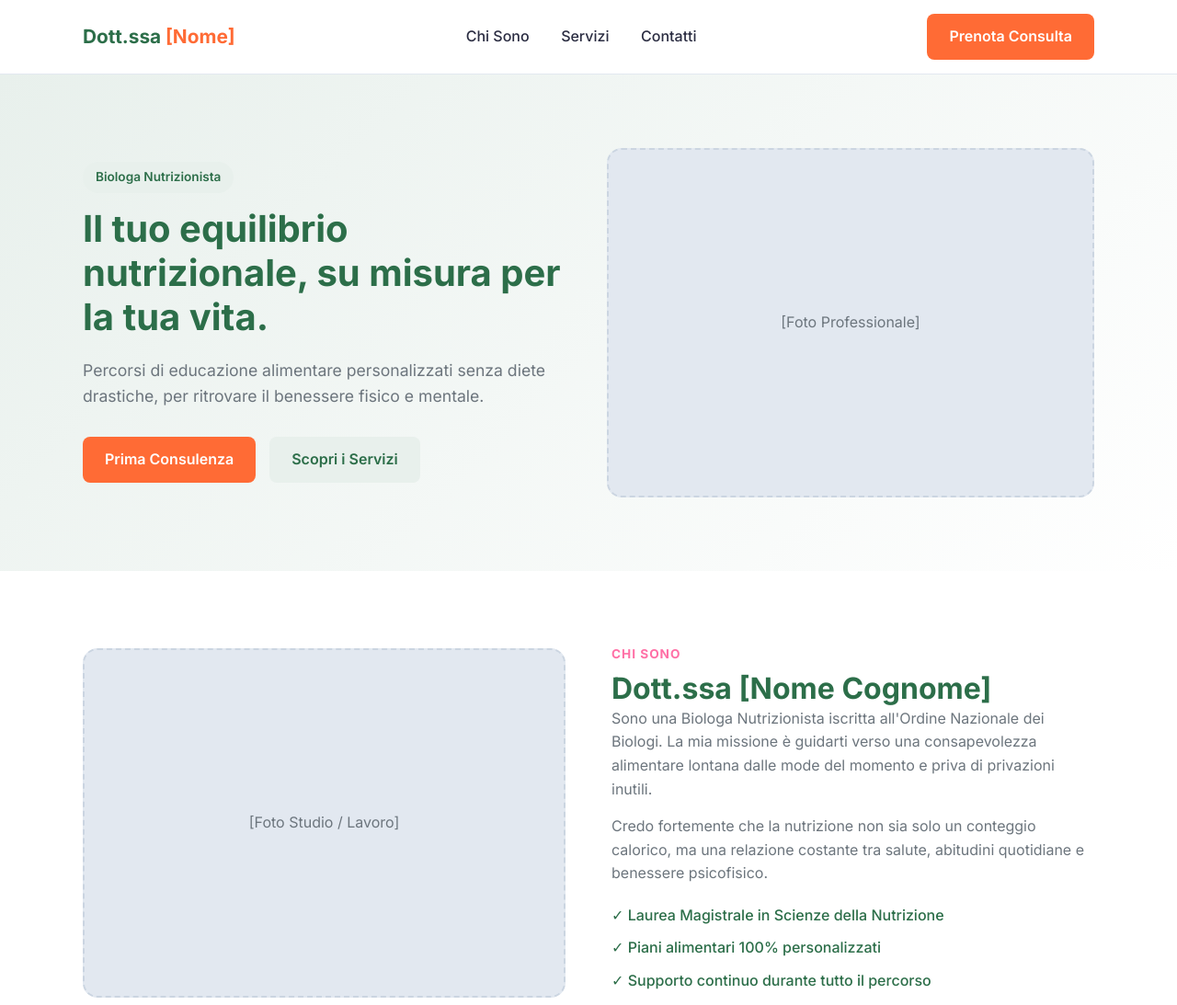
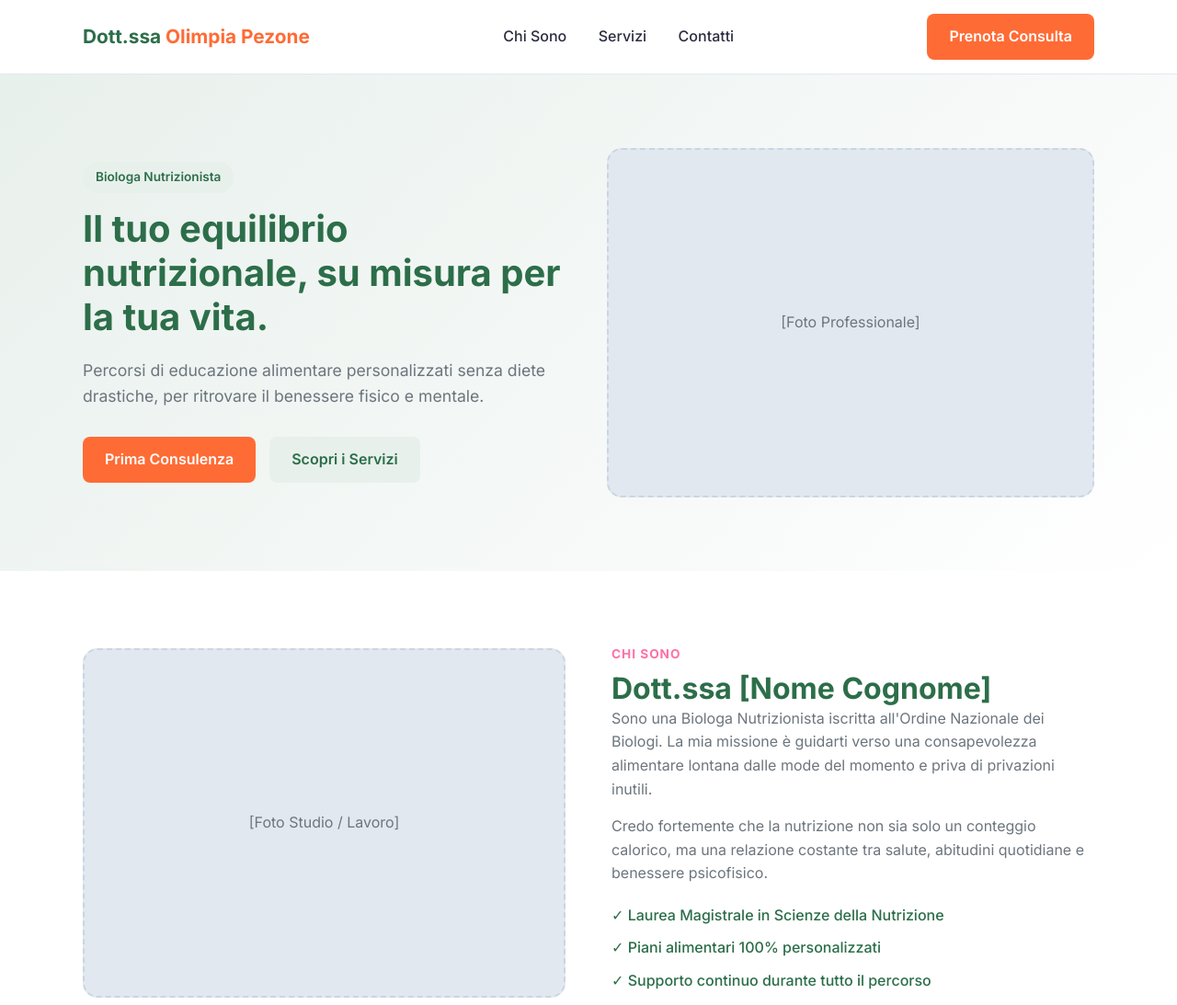
Before and after one commit to olimpiapez/olimpiapezone, a plain HTML site: page index.html in a window 1280 px wide. Shown: the top 1093 px of the page at 92% size. Drawn offline with Linux system fonts and the light colour scheme.

Commit message:
Update index.html

```diff
--- a/index.html
+++ b/index.html
@@ -3,7 +3,7 @@
 <head>
     <meta charset="UTF-8">
     <meta name="viewport" content="width=device-width, initial-scale=1.0">
-    <title>Dott.ssa [Nome Cognome] | Biologa Nutrizionista</title>
+    <title>Dott.ssa Olimpia Pezone | Biologa Nutrizionista</title>
     <link rel="stylesheet" href="style.css">
     <!-- Font Google (Inter) -->
     <link rel="preconnect" href="https://fonts.googleapis.com">
@@ -16,7 +16,7 @@
     <header class="navbar">
         <div class="container header-container">
             <a href="#" class="logo">
-                Dott.ssa <span>[Nome]</span>
+                Dott.ssa <span>Olimpia Pezone</span>
             </a>
             <nav class="nav-links">
                 <a href="#chi-sono">Chi Sono</a>
```
